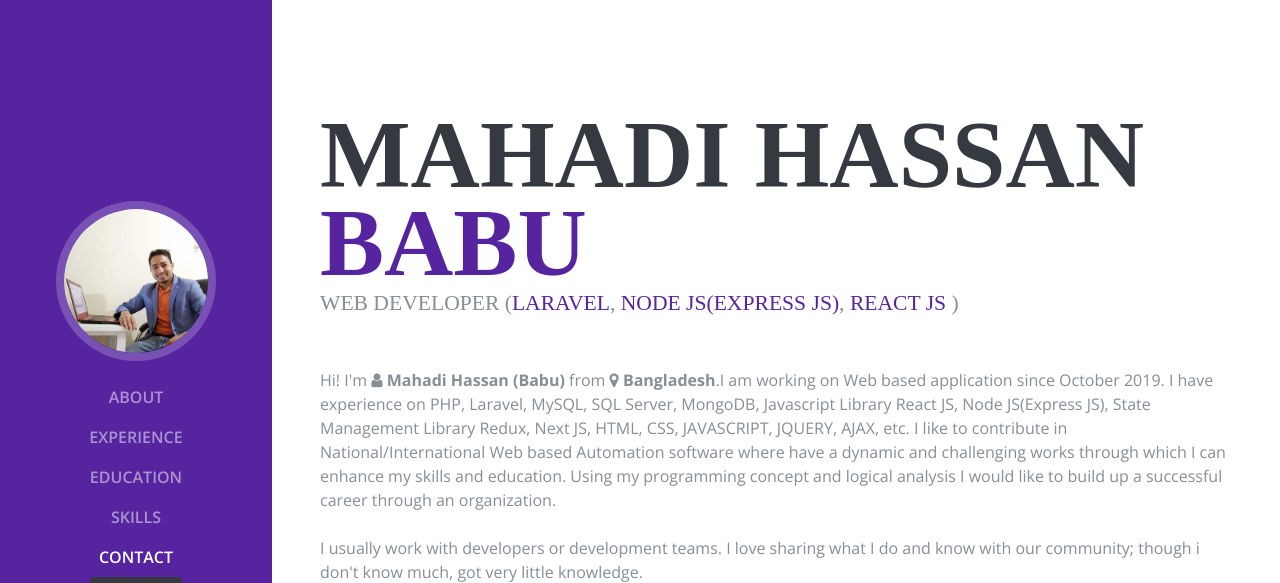
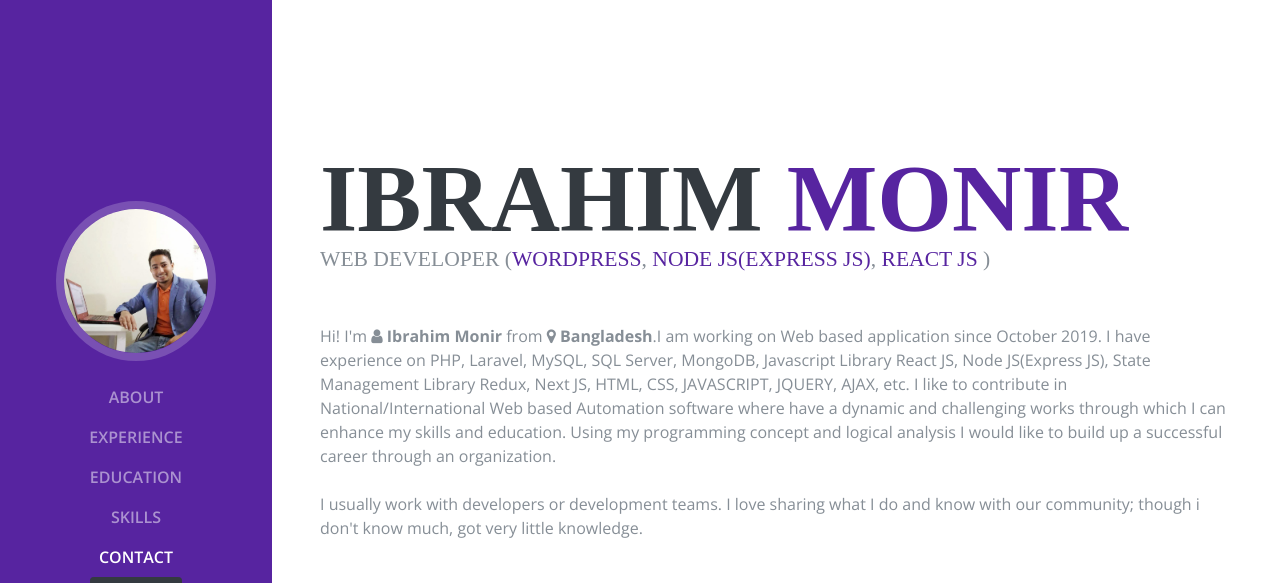
Before and after one commit to ibrahim-monir/ibrahim-monir, a plain HTML site: page index.html in a window 1280 px wide. Shown: the top 583 px of the page. Drawn offline with nearby package versions, Linux system fonts and the light colour scheme; a web font is replaced by a local one.

Commit message:
Portfolio modification

```diff
--- a/index.html
+++ b/index.html
@@ -8,7 +8,7 @@
     <meta name="description" content="">
     <meta name="author" content="">
 
-    <title>Mahadi Hassan (Babu)</title>
+    <title>Ibrahim Monir</title>
 
     <!-- Bootstrap core CSS -->
     <link href="vendor/bootstrap/css/bootstrap.min.css" rel="stylesheet">
@@ -31,7 +31,7 @@
     <a class="navbar-brand js-scroll-trigger" href="#page-top">
             <span class="d-block d-lg-none">
                 <img width="45" class="img-fluid img-profile rounded-circle mx-auto mb-2" src="img/profile.jpg" alt="">
-                <strong>MH Babu</strong>
+                <strong>Ibrahim Monir</strong>
             </span>
         <span class="d-none d-lg-block">
                 <img class="img-fluid img-profile rounded-circle mx-auto mb-2" src="img/profile.jpg" alt="">
@@ -68,12 +68,12 @@
 
     <section class="resume-section p-3 p-lg-5 d-flex d-column" id="about">
         <div class="my-auto">
-            <h1 class="mb-0">Mahadi Hassan
-                <span class="text-primary">Babu</span>
+            <h1 class="mb-0">Ibrahim
+                <span class="text-primary">Monir</span>
             </h1>
-            <div class="subheading mb-5">Web Developer (<a target="_blank" href="https://laravel.com">Laravel</a>, <a target="_blank" href="https://expressjs.com">Node JS(Express JS)</a>, <a target="_blank" href="https://reactjs.org">React JS</a> )
+            <div class="subheading mb-5">Web Developer (<a target="_blank" href="https://wordpress.org">WordPress</a>, <a target="_blank" href="https://expressjs.com">Node JS(Express JS)</a>, <a target="_blank" href="https://reactjs.org">React JS</a> )
             </div>
-			<p class="mb-5">Hi! I'm <strong><i class="fa fa-user"></i> Mahadi Hassan (Babu)</strong> from <strong><i class="fa fa-map-marker"></i> Bangladesh</strong>.I am working on Web based application since October 2019. I have experience on PHP, Laravel, MySQL, SQL Server, MongoDB, Javascript Library React JS, Node JS(Express JS), State Management Library Redux, Next JS, HTML, CSS, JAVASCRIPT, JQUERY, AJAX, etc. I like to contribute in National/International Web based Automation software where have a dynamic and challenging works through which I can enhance my skills and education. Using my programming concept and logical analysis I would like to build up a successful career through an organization.
+			<p class="mb-5">Hi! I'm <strong><i class="fa fa-user"></i> Ibrahim Monir</strong> from <strong><i class="fa fa-map-marker"></i> Bangladesh</strong>.I am working on Web based application since October 2019. I have experience on PHP, Laravel, MySQL, SQL Server, MongoDB, Javascript Library React JS, Node JS(Express JS), State Management Library Redux, Next JS, HTML, CSS, JAVASCRIPT, JQUERY, AJAX, etc. I like to contribute in National/International Web based Automation software where have a dynamic and challenging works through which I can enhance my skills and education. Using my programming concept and logical analysis I would like to build up a successful career through an organization.
 			<br/><br/>
                 I usually work with developers or development teams. I love sharing what I do and know with our community; though i don't know much, got very little knowledge.</p>
             <ul class="list-inline list-social-icons mb-0">
```
